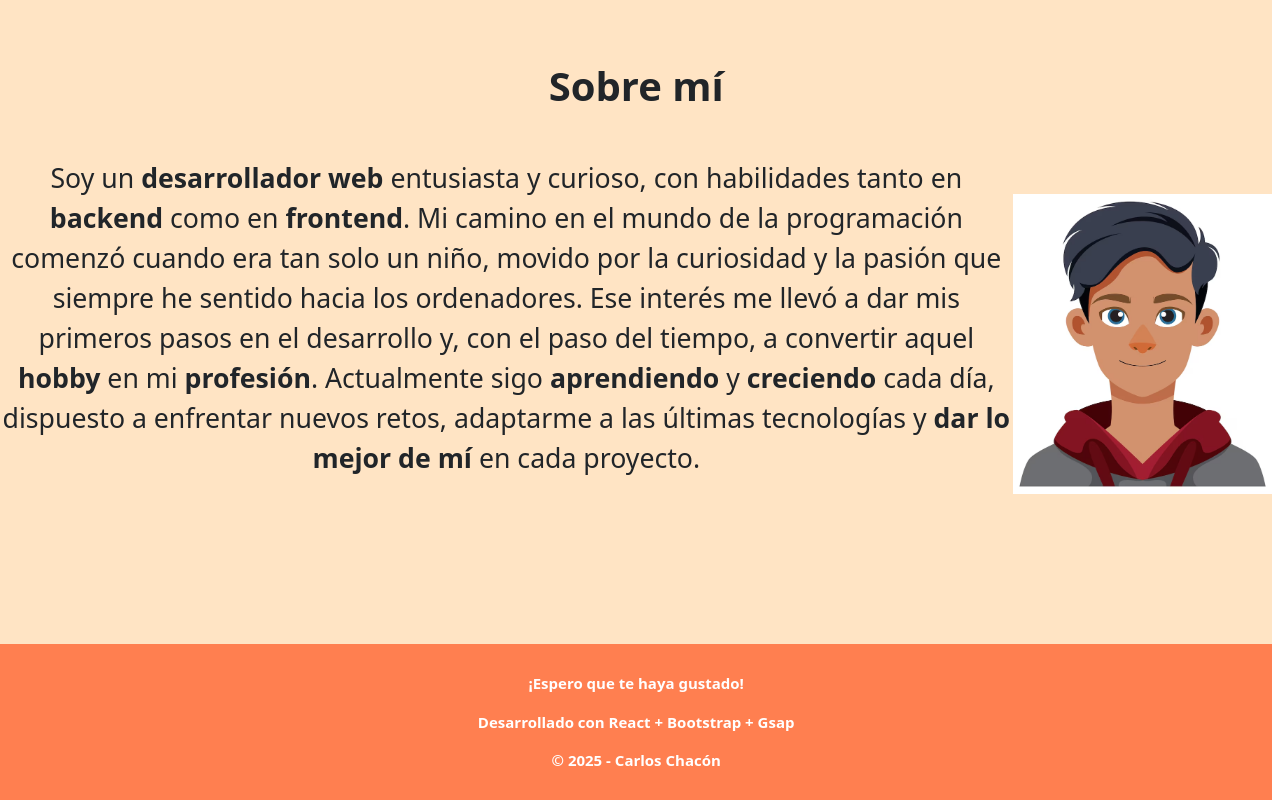
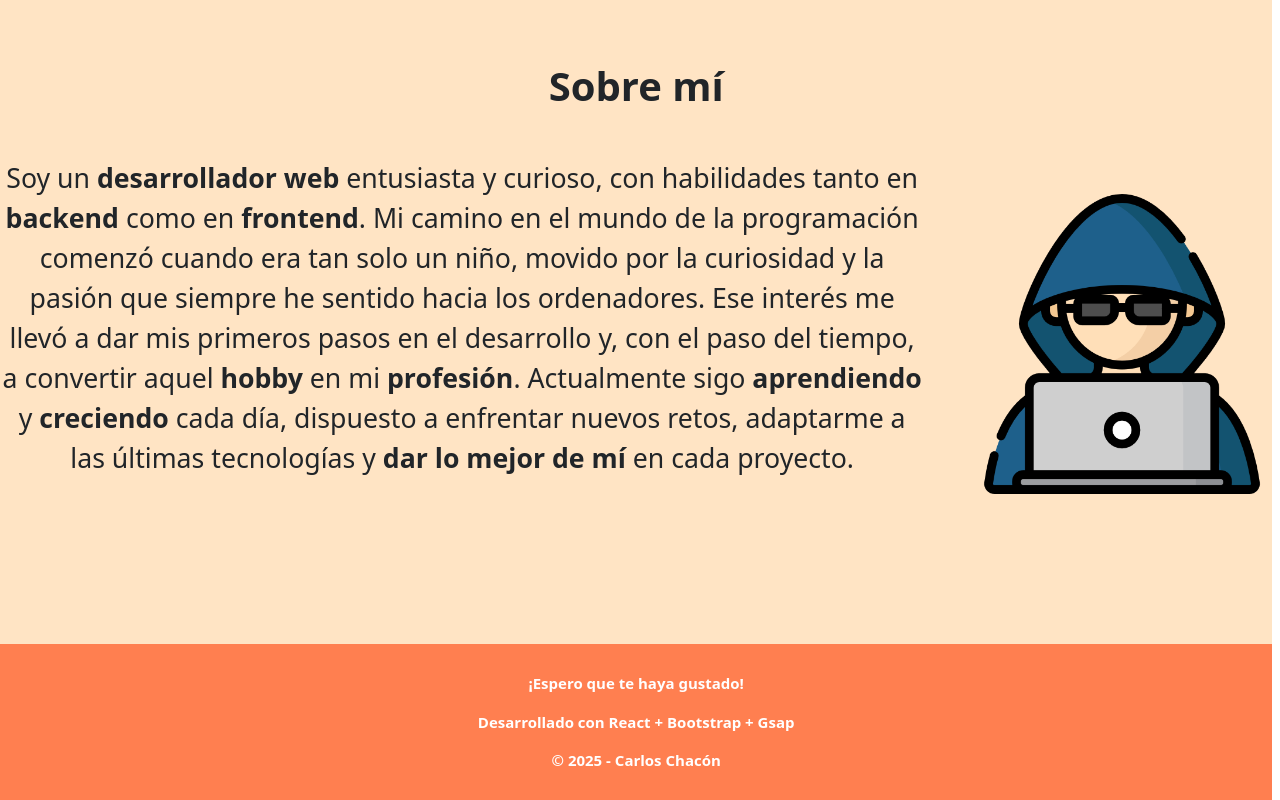
Before and after one commit to Carlos5Noob/Portfolio, a React (Vite) app: page / in a window 1280 px wide. Shown: the part 3136-3936 px from the top of the page. Built offline with nearby package versions, Linux system fonts and the light colour scheme.

Commit message:
FIX: avatar

```diff
--- a/src/components/Information/index.tsx
+++ b/src/components/Information/index.tsx
@@ -1,6 +1,6 @@
 import Image from '../Image';
 import styles from './Information.module.css';
-import avatar from '../../assets/avatar.avif';
+import avatar from '../../assets/avatar.png';
 
 const Information = () => {
     return (
@@ -8,7 +8,7 @@ const Information = () => {
             <h1 id='Sobre mí' className={`text-center my-4 mt-5 ${styles.title}`}>Sobre mí</h1>
             <div className={`text-center ${styles.information}`}>
                 <p className={styles.text}>Soy un <strong>desarrollador web</strong> entusiasta y curioso, con habilidades tanto en <strong>backend</strong> como en <strong>frontend</strong>. Mi camino en el mundo de la programación comenzó cuando era tan solo un niño, movido por la curiosidad y la pasión que siempre he sentido hacia los ordenadores. Ese interés me llevó a dar mis primeros pasos en el desarrollo y, con el paso del tiempo, a convertir aquel <strong>hobby</strong> en mi <strong>profesión</strong>. Actualmente sigo <strong>aprendiendo</strong> y <strong>creciendo</strong> cada día, dispuesto a enfrentar nuevos retos, adaptarme a las últimas tecnologías y <strong>dar lo mejor de mí</strong> en cada proyecto.</p>
-                <Image src={avatar} width={300} height={300} className={styles.imagen}/>
+                <Image src={avatar} width={300} height={300} className={`ms-5 ${styles.imagen}`}/>
             </div>
         </div>
     );
```
Also changed, not shown: src/assets/avatar.avif (deleted), src/assets/avatar.png (added).
